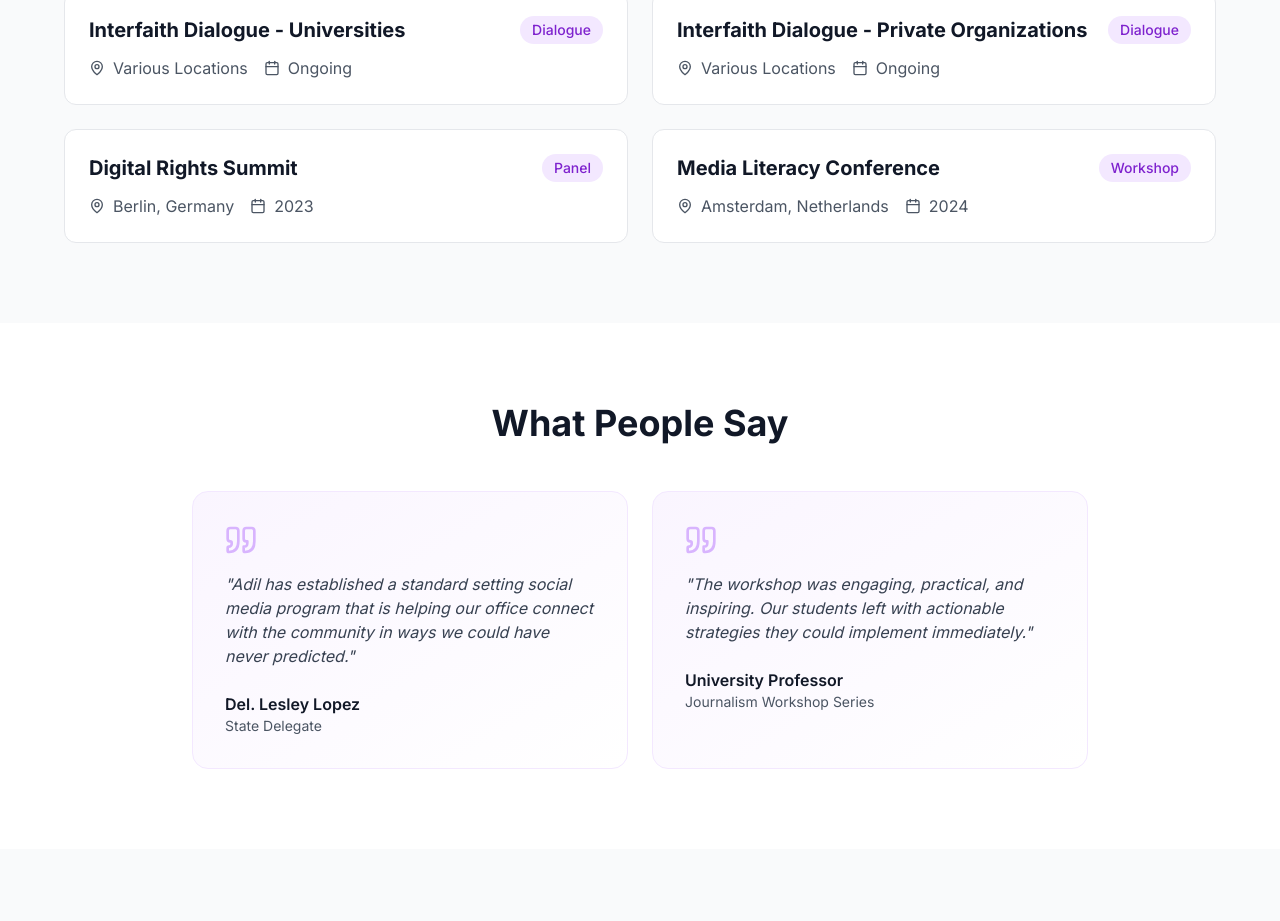
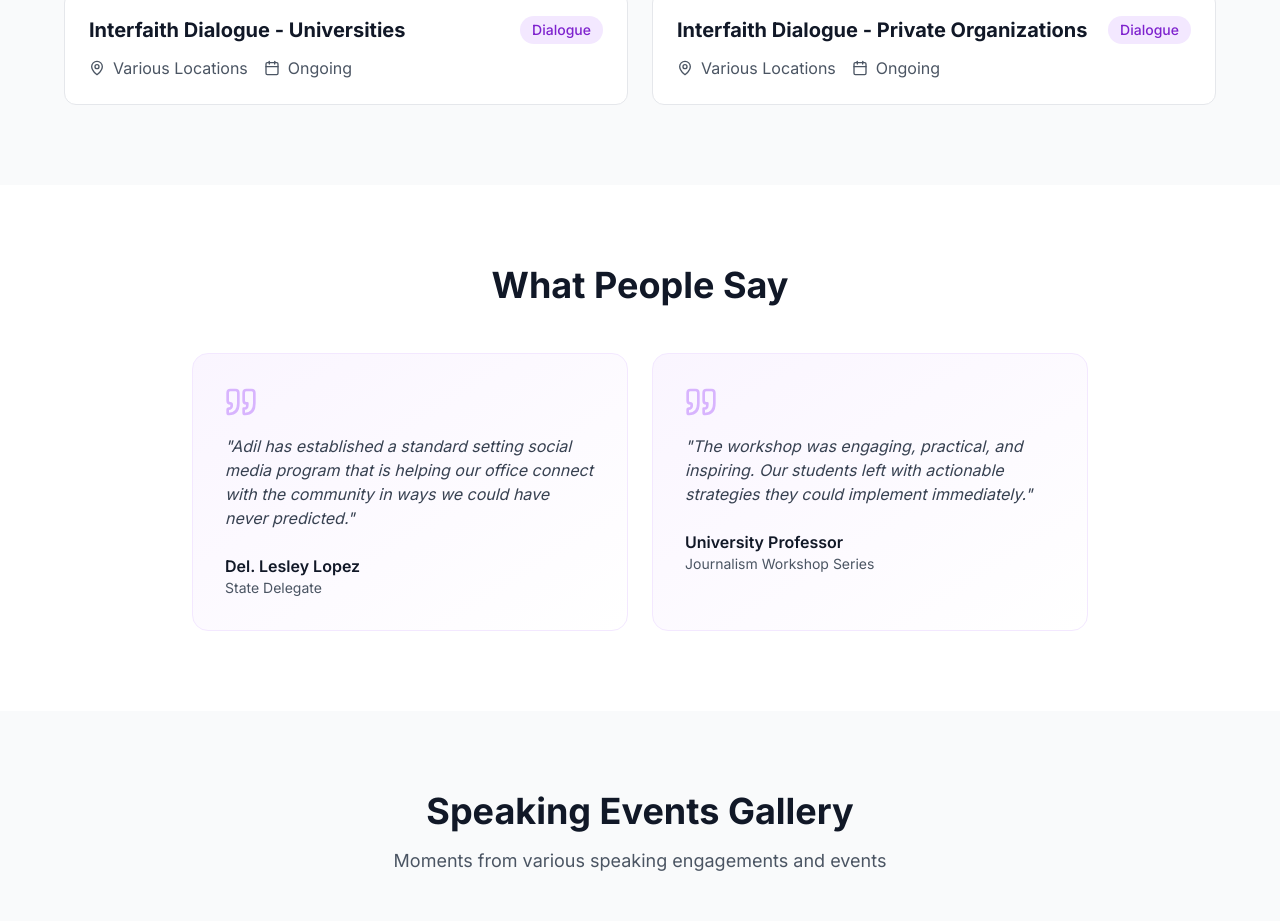
Before and after one commit to turanyunus/adilbayraktar, a Next.js app: page /public-speaking in a window 1280 px wide. Shown: the part 4756-5677 px from the top of the page. Built offline with nearby package versions, Linux system fonts and the light colour scheme.

Commit message:
Remove Digital Rights Summit and Media Literacy Conference events

```diff
--- a/app/public-speaking/page.tsx
+++ b/app/public-speaking/page.tsx
@@ -66,15 +66,18 @@ export default function PublicSpeakingPage() {
         "Fast-paced presentations on refugee resettlement, immigration rights, and Ahıska Turks mass exile.",
       goal: "Share important stories in an accessible format",
       approach: "20 slides, 20 seconds each - concise and impactful",
-      result: "High audience engagement, increased awareness of critical issues",
+      result:
+        "High audience engagement, increased awareness of critical issues",
     },
     {
       title: "Interfaith Dialogue - Churches",
       description:
         "Facilitated interfaith dialogue sessions at churches, building understanding between faith communities.",
       goal: "Foster mutual respect and understanding across faith traditions",
-      approach: "Open dialogue, shared experiences, and common ground exploration",
-      result: "Strengthened community bonds, ongoing relationships, positive feedback",
+      approach:
+        "Open dialogue, shared experiences, and common ground exploration",
+      result:
+        "Strengthened community bonds, ongoing relationships, positive feedback",
     },
     {
       title: "Interfaith Dialogue - Universities",
@@ -82,7 +85,8 @@ export default function PublicSpeakingPage() {
         "Speaking engagements at universities on interfaith dialogue, refugee rights, and political dialogue.",
       goal: "Educate and inspire students to engage in meaningful dialogue",
       approach: "Academic rigor combined with personal narratives",
-      result: "Student engagement, invitations for return visits, impact on campus dialogue",
+      result:
+        "Student engagement, invitations for return visits, impact on campus dialogue",
     },
     {
       title: "Refugee Resettlement Panels",
@@ -90,14 +94,16 @@ export default function PublicSpeakingPage() {
         "Panel discussions on refugee resettlement, immigration rights, and refugee advocacy.",
       goal: "Raise awareness and advocate for refugee communities",
       approach: "Collaborative panels with diverse perspectives",
-      result: "Increased community support, policy discussions, actionable outcomes",
+      result:
+        "Increased community support, policy discussions, actionable outcomes",
     },
     {
       title: "Ahıska Turks Mass Exile Discussions",
       description:
         "Presentations and discussions on the historical and contemporary impact of Ahıska Turks mass exile.",
       goal: "Preserve history and raise awareness of this important community",
-      approach: "Historical context, personal stories, and contemporary relevance",
+      approach:
+        "Historical context, personal stories, and contemporary relevance",
       result: "Documented history, community recognition, educational impact",
     },
   ];
@@ -175,18 +181,6 @@ export default function PublicSpeakingPage() {
       location: "Various Locations",
       date: "Ongoing",
       type: "Dialogue",
-    },
-    {
-      name: "Digital Rights Summit",
-      location: "Berlin, Germany",
-      date: "2023",
-      type: "Panel",
-    },
-    {
-      name: "Media Literacy Conference",
-      location: "Amsterdam, Netherlands",
-      date: "2024",
-      type: "Workshop",
     },
   ];
 
@@ -377,7 +371,20 @@ export default function PublicSpeakingPage() {
             </motion.div>
 
             <div className="grid md:grid-cols-2 lg:grid-cols-4 gap-4">
-              {['4244', '4245', '4246', '4247', '4248', '4258', '4259', '4260', '4261', '4265', '4266', '4267'].map((imgNum, index) => (
+              {[
+                "4244",
+                "4245",
+                "4246",
+                "4247",
+                "4248",
+                "4258",
+                "4259",
+                "4260",
+                "4261",
+                "4265",
+                "4266",
+                "4267",
+              ].map((imgNum, index) => (
                 <motion.div
                   key={index}
                   initial={{ opacity: 0, scale: 0.9 }}
@@ -394,7 +401,7 @@ export default function PublicSpeakingPage() {
                     onError={(e) => {
                       // Fallback if image doesn't exist
                       const target = e.target as HTMLImageElement;
-                      target.style.display = 'none';
+                      target.style.display = "none";
                     }}
                   />
                   <div className="absolute inset-0 bg-gradient-to-t from-black/50 to-transparent opacity-0 group-hover:opacity-100 transition-opacity" />
```
